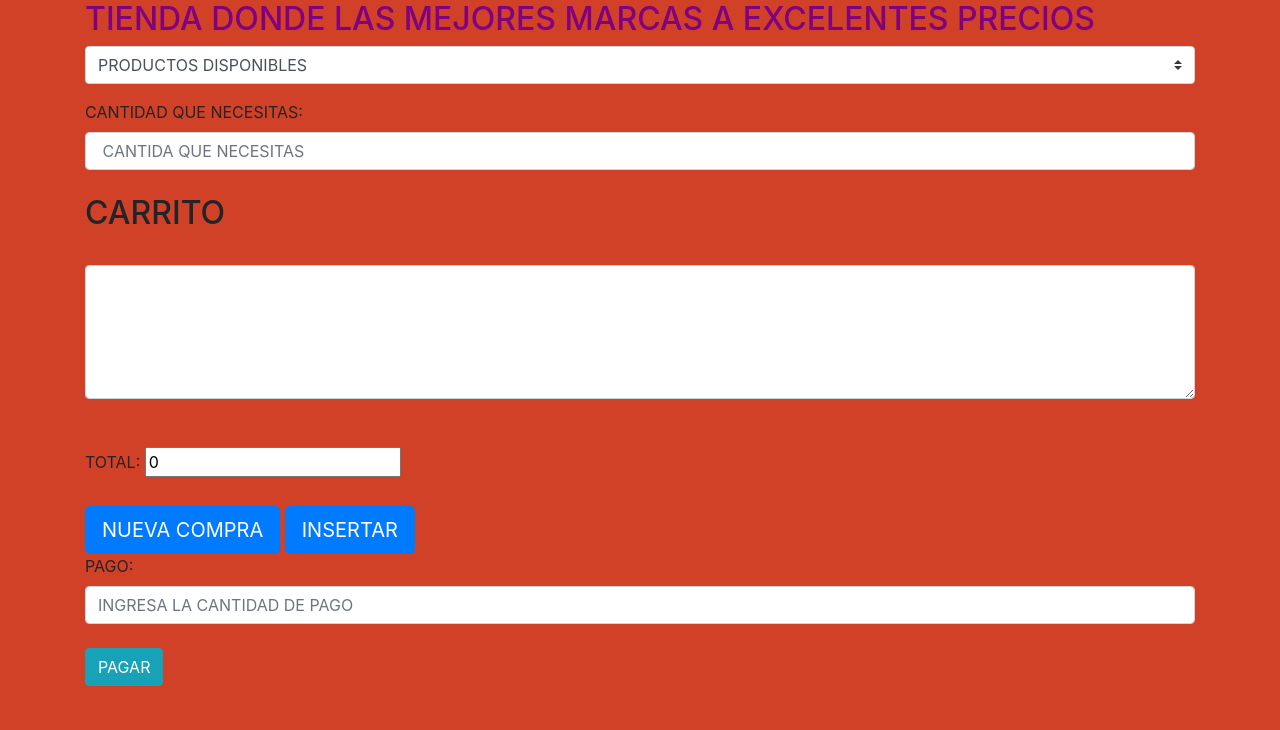
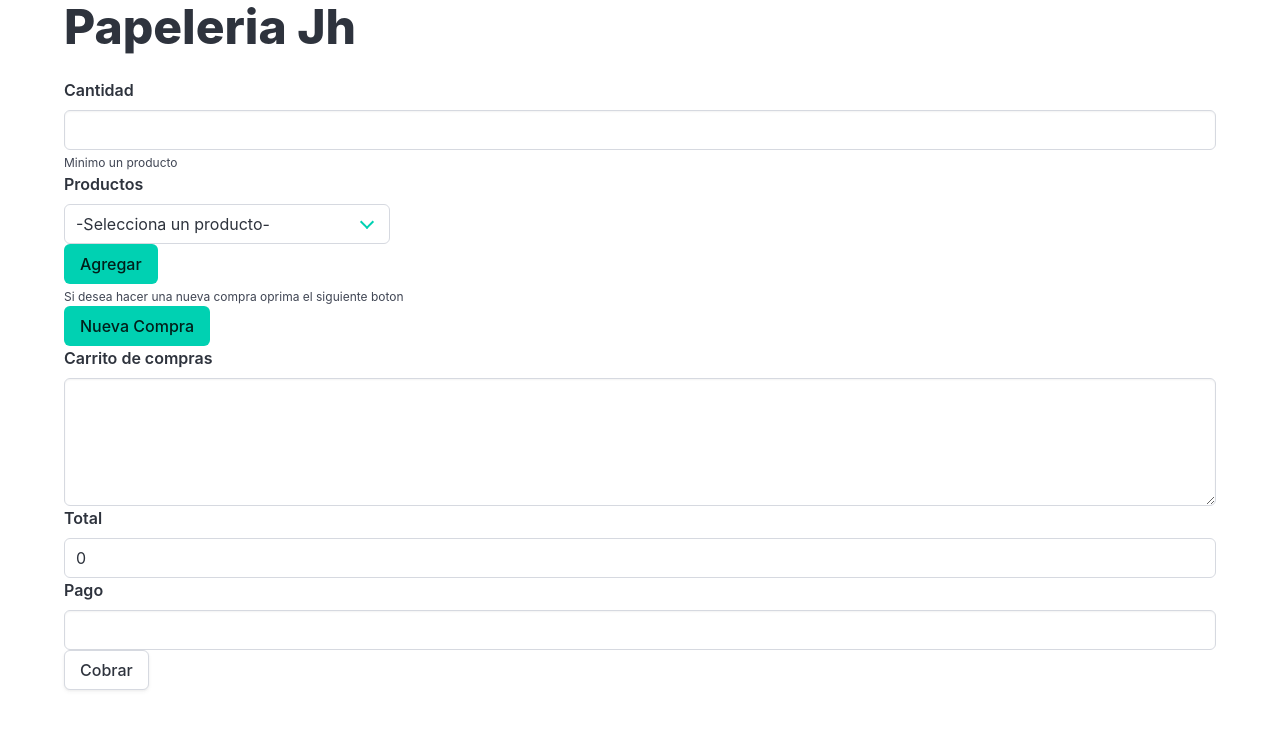
Before and after one commit to Cristopher-12/Tienda_Online, a PHP site: page /tienda.php in a window 1280 px wide. Shown: the top 730 px of the page. Run offline with PHP 8.4, Linux system fonts and the light colour scheme; some libraries are stand-ins or nearby versions.

Commit message:
CAMBIOS CORREGIDOS

```diff
--- a/Tienda/carrito.js
+++ b/Tienda/carrito.js
@@ -1,8 +1,22 @@
-<html>
-  <head>
-    <title>PHP Test</title>
-  </head>
-  <body>
-    <?php echo '<p>Hello World</p>'; ?>
-  </body>
-</html>
+function agregar(){
+	var cantidad1 = $ ("#cantidad1").val();
+	var producto1 = $("#producto1 option:selected").text();
+	var costo = $ ("#producto1").val();
+	var carritocompras1 = $("#carritocompras1").val();
+	var total1 = $("#total1").val();
+	if (cantidad1<=10 & cantidad1>0){
+		$("#carritocompras1").text(carritocompras1+"Numero de producto: "+cantidad1+" Producto: "
+			+producto1+" Precio unitario: "+costo+" Total: "+parseFloat(costo)*parseFloat(cantidad1)
+			+"\n");
+		total_pago=parseFloat(cantidad1)*parseFloat(costo);
+		var pago_actual =$ ("#total1").val();
+	    var pago_final = parseFloat (total_pago)+parseFloat(pago_actual);
+	    $("#total1").val(pago_final);
+	}
+}
+function nueva(){
+	$("#cantidad1").val("");
+	$("#producto1").val("0");
+	$("#total1").val('0');
+	$("#carritocompras1").empty();
+}
--- a/Tienda/tienda.php
+++ b/Tienda/tienda.php
@@ -1,50 +1,54 @@
 <!DOCTYPE html>
-<html lang="es">
+<html>
 <head>
-    <script type="text/javascript" src="js/carrito.js" charset="utf-8"></script>
-    <title>TIENDA</title>
-    <meta charset="utf-8">
-    <meta name="viewport" content="width=device-width, initial-scale=1">
-    <link rel="stylesheet" href="https://maxcdn.bootstrapcdn.com/bootstrap/4.5.2/css/bootstrap.min.css">
-    <script src="https://ajax.googleapis.com/ajax/libs/jquery/3.5.1/jquery.min.js"></script>
-    <script src="https://cdnjs.cloudflare.com/ajax/libs/popper.js/1.16.0/umd/popper.min.js"></script>
-    <script src="https://maxcdn.bootstrapcdn.com/bootstrap/4.5.2/js/bootstrap.min.js"></script>
+	<meta name="viewport" content="width=device-width, initial-scale=1, shrink-to-fit=no">
+	<script src="https://code.jquery.com/jquery-3.5.1.slim.min.js" integrity="sha384-DfXdz2htPH0lsSSs5nCTpuj/zy4C+OGpamoFVy38MVBnE+IbbVYUew+OrCXaRkfj" crossorigin="anonymous"></script>
+	<script src="https://cdn.jsdelivr.net/npm/bootstrap@4.5.3/dist/js/bootstrap.bundle.min.js" integrity="sha384-ho+j7jyWK8fNQe+A12Hb8AhRq26LrZ/JpcUGGOn+Y7RsweNrtN/tE3MoK7ZeZDyx" crossorigin="anonymous"></script>
+	<script src="https://code.jquery.com/jquery-3.5.1.slim.min.js" integrity="sha384-DfXdz2htPH0lsSSs5nCTpuj/zy4C+OGpamoFVy38MVBnE+IbbVYUew+OrCXaRkfj" crossorigin="anonymous"></script>
+	<script src="https://cdn.jsdelivr.net/npm/popper.js@1.16.1/dist/umd/popper.min.js" integrity="sha384-9/reFTGAW83EW2RDu2S0VKaIzap3H66lZH81PoYlFhbGU+6BZp6G7niu735Sk7lN" crossorigin="anonymous"></script>
+	<script src="https://cdn.jsdelivr.net/npm/bootstrap@4.5.3/dist/js/bootstrap.min.js" integrity="sha384-w1Q4orYjBQndcko6MimVbzY0tgp4pWB4lZ7lr30WKz0vr/aWKhXdBNmNb5D92v7s" crossorigin="anonymous"></script>
+	<script type="text/javascript" src="carrito.js"></script>
+	 <link rel="stylesheet" type="text/css" href="bulma.css">
+	<title>Carrio de compras</title>
 </head>
 <body>
+  <form action="ticket.php" method="GET" target="_blank">
     <div class="container">
-      <h2 style="color: PURPLE" onclick="changeColor(this.parentNode)">TIENDA DONDE LAS MEJORES MARCAS A EXCELENTES PRECIOS</h2>
-      <form method="POST" action="ticket.php" target="_blank">
-        <select name="productos" class="custom-select mb-3" id="producto">
-          <option selected>PRODUCTOS DISPONIBLES</option>
-          <option value="25">JABON DOVE 100 g</option>
-          <option value="9">LATA CHILES LA COSTEÑA 25 g</option>
-          <option value="15">SALVO ARRANCA GRASA 1/2 l</option>
-          <option value="5">TRIDENT 9 PASTILLAS</option>
-          <option value="3">SAZONADOR 2 g RIKO POLLO</option>
-          <option value="19">JABON ZOTE 22 g </option>
-          <option value="9">JUGO MAGI 12 g</option>
-          <option value="38">PAQUETE SOPAS MODERNA 69 g</option>
+      <div class="colums">
+        <div class="colums is-4">
+          <h1 class="title is-1">Papeleria Jh</h1>
+          <label class="label">Cantidad</label>
+          <input type="number" name="cantidad_1" id="cantidad1" class="input" min="1" max="10">
+          <p class="help">Minimo un producto</p>
+          <label class="label">Productos</label>
+          <div class="select is-primary">
+            <select class="select" name="producto_1" id="producto1">
+                          <option>-Selecciona un producto-</option>
+                          <option value="100">Audifono Bluethoo sencillo $100.00</option>
+                          <option value="35">Cable v8 blindado $35.00</option>
+                          <option value="190">Audifono Bluethoo Airpod $190.00</option>
+                          <option value="17">Auxiliar 50 cm $17.00</option>
+                          <option value="25">Auxiliar 1.5 mts $25.00</option>
+                          <option value="10">Cable v8 Samsumg $10.00</option>
+                          <option value="17">Audifono Samsumg J5 $17.00</option>
+                          <option value="55">Cargador generico universal $55.00</option>
                       </select>
-        <label for="cant">CANTIDAD QUE NECESITAS:</label>
-        <input type="number" class="form-control" id="cantidad" placeholder=" CANTIDA QUE NECESITAS" name="cantidad">
-        <br><h2>CARRITO</h2><br>
-        <textarea class="form-control" rows="5" id="texta" name="texta" ></textarea>
+          </div>
           <br>
+          <button class="button is-primary" onclick="agregar()" id="agregar1" name="agregar_1">Agregar</button>
           <br>
-        <label for="total">TOTAL:</label>
-        <input type="text" value="0" id="total" name="total">
-        <br>
-        <br>
-        <button type="button" class="btn btn-primary btn-lg" onclick="limpiar()">NUEVA COMPRA</button>
-        <button type="button" class="btn btn-primary btn-lg" onclick="insertar()">INSERTAR</button>
-        <br>
-        <label for="pago">PAGO:</label>
-        <input type="number" class="form-control" id="pago" placeholder="INGRESA LA CANTIDAD DE PAGO" name="pago">
-        <br>
-        <input type="submit" class="btn btn-info" value="PAGAR">
-<body style="background-color:rgb(208, 65, 39);">
-</body>
+          <p class="help">Si desea hacer una nueva compra oprima el siguiente boton</p>
+          <button class="button is-primary" onclick="nueva()" id="nuevo1" name="nuevo_1">Nueva Compra</button>
+          <label class="label">Carrito de compras</label>
+          <textarea class="textarea" name="carritocompras_1" id="carritocompras1"></textarea>
+          <label class="label">Total</label>
+          <input type="number" name="total_1" id="total1" class="input" value="0" readonly>
+          <label class="label">Pago</label>
+          <input type="number" name="pago_1" id="pago1" class="input" min="1">
+          <button type="submit" class="button is-secundary">Cobrar</button>
+        </div>
+      </div>
+    </div>
   </form>
-</div>
 </body>
 </html>
```
Also changed, not shown: .theia/settings.json (added). Lines whose indentation alone changed are shown as unchanged.
